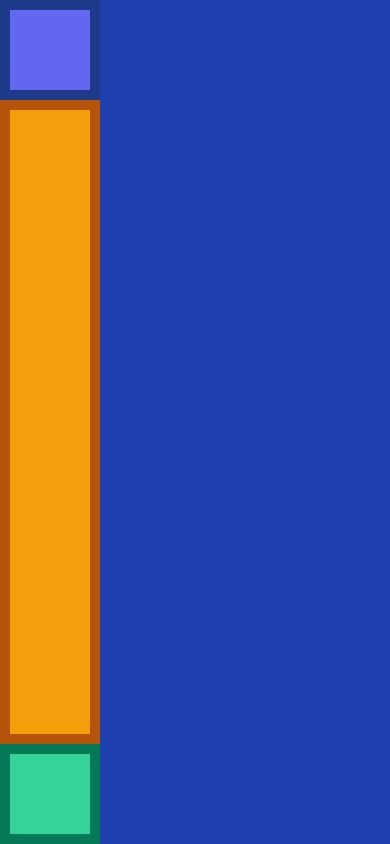
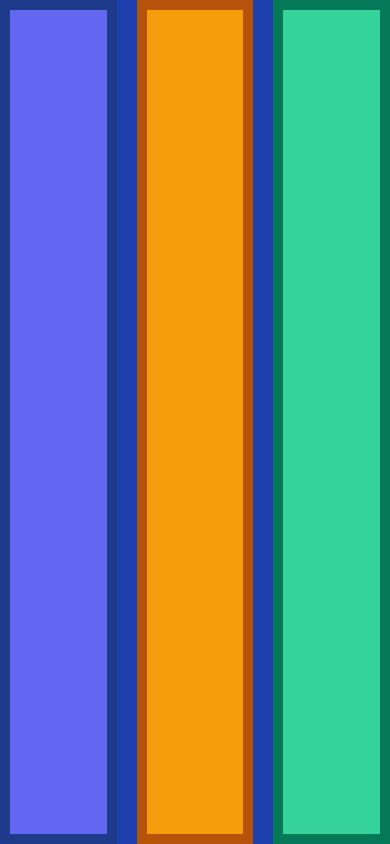
Before and after one commit to VHugoBarnes/counter-app-react-native, a React Native app: screen / in a window 390 px wide. Built offline with nearby package versions, Linux system fonts and the light colour scheme.

Commit message:
Homework #2

```diff
--- a/src/screens/position/Homework2.screen.tsx
+++ b/src/screens/position/Homework2.screen.tsx
@@ -15,28 +15,31 @@ const styles = StyleSheet.create({
   container: {
     backgroundColor: "#1E40AF",
     flex: 1,
+    flexDirection: "row",
   },
   box_1: {
     backgroundColor: "#6366F1",
-    width: 100,
-    height: 100,
+    width: 20,
     borderColor: "#1E3A8A",
     borderWidth: 10,
+    flex: 1,
+    marginRight: 10,
   },
   box_2: {
     backgroundColor: "#F59E0B",
-    width: 100,
-    height: 100,
+    width: 20,
     borderColor: "#B45309",
     borderWidth: 10,
     flex: 1,
+    marginHorizontal: 10,
   },
   box_3: {
     backgroundColor: "#34D399",
-    width: 100,
-    height: 100,
+    width: 20,
     borderColor: "#047857",
     borderWidth: 10,
+    flex: 1,
+    marginLeft: 10,
   },
 });
 
```
